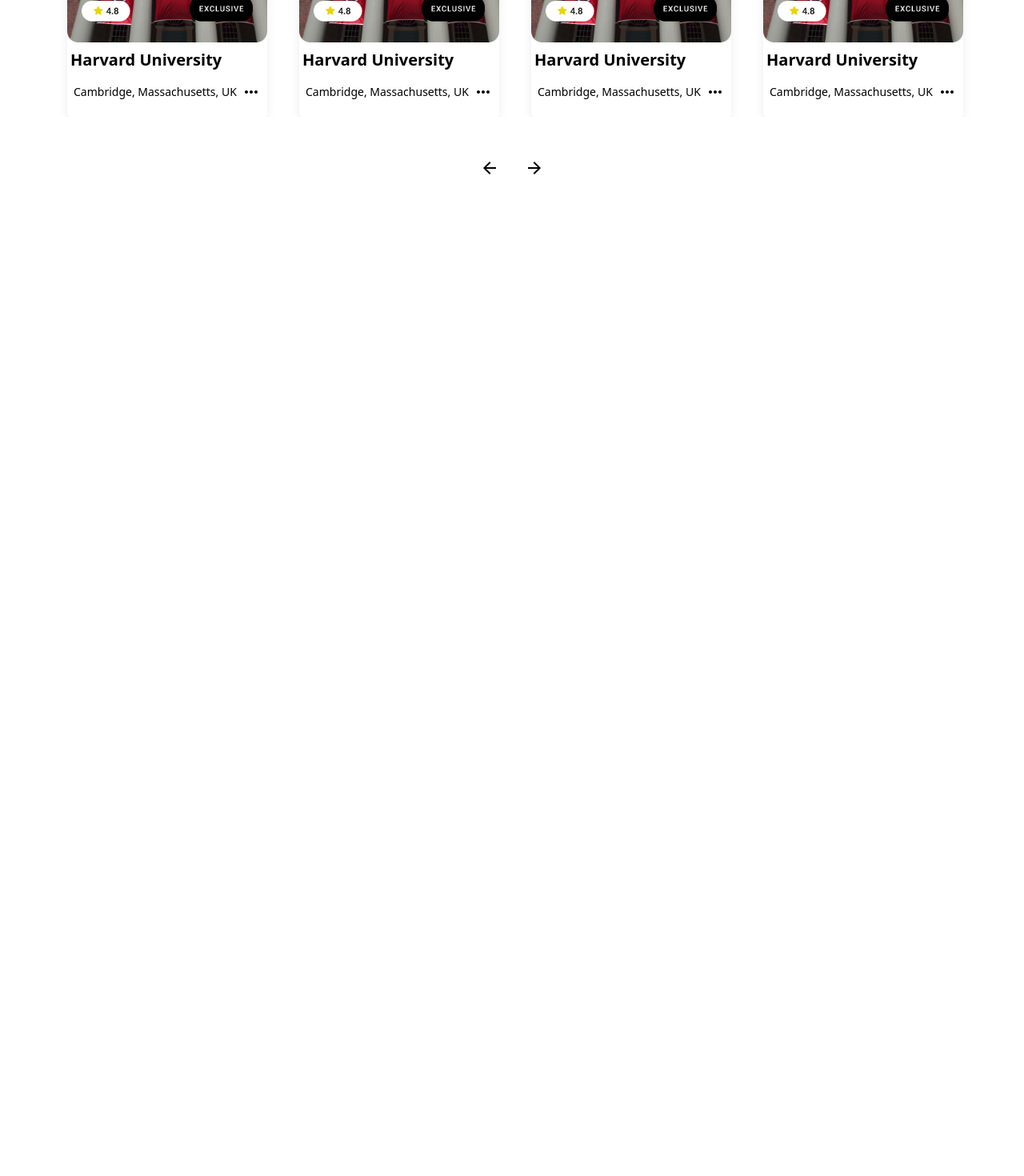
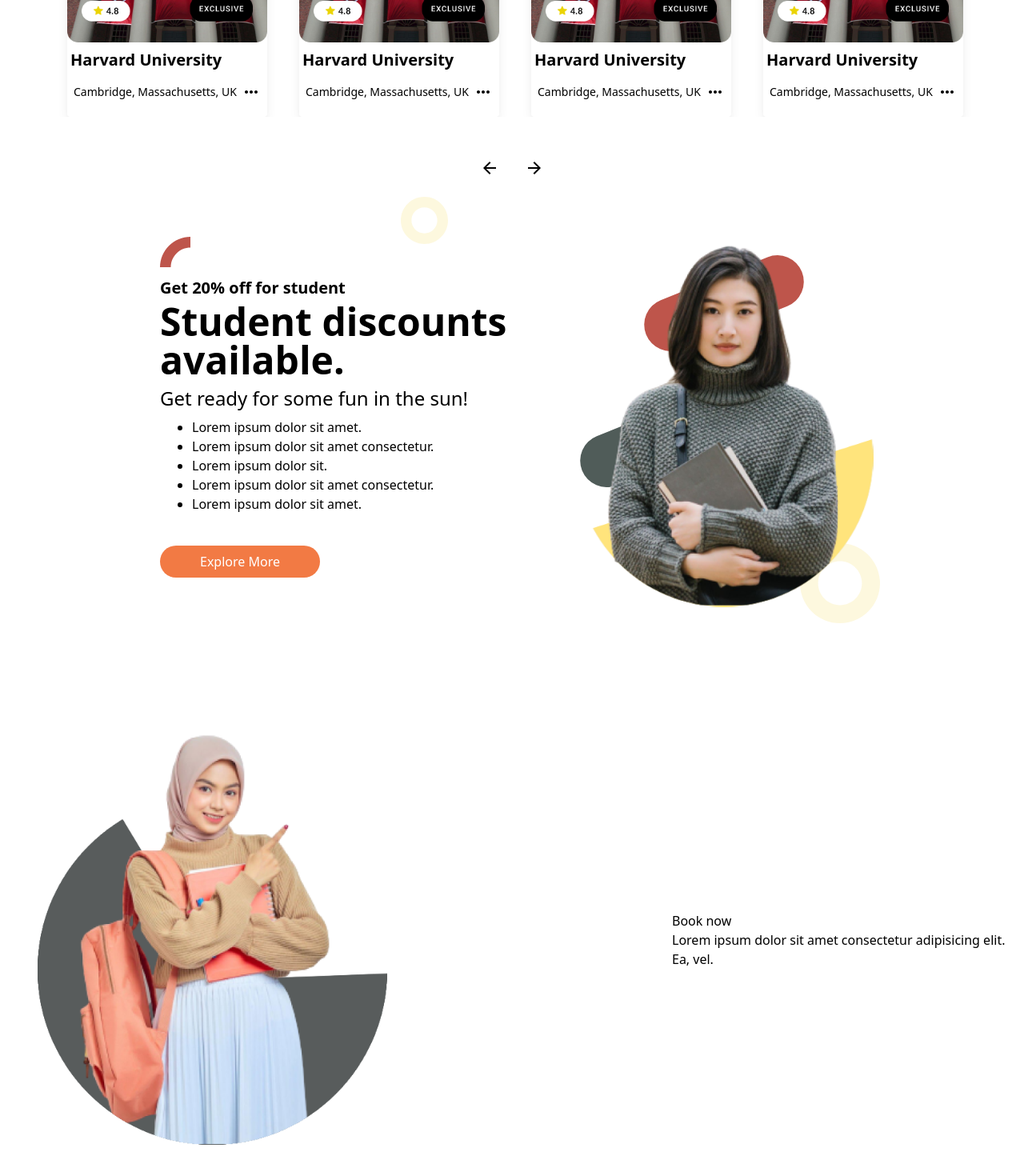
Before and after one commit to BOSE-git/SkyGoal-Inc, a React (Create React App) app in the folder webtask/: page / in a window 1280 px wide. Shown: the part 2071-3541 px from the top of the page at 80% size. After the commit the page ends 3502 px from the top, so only its background shows below. Built offline with nearby package versions, Linux system fonts and the light colour scheme.

Commit message:
Discount page

```diff
--- a/webtask/src/App.js
+++ b/webtask/src/App.js
@@ -1,9 +1,11 @@
+import  Discount  from './components/Discount.jsx';
 import './App.css';
 import Destinations from './components/Destinations.jsx';
 
 import Header from './components/Header.jsx'
 import Home from './components/Home.jsx';
 import Review from './components/Review.jsx';
+import Book from './components/Book.jsx';
 
 function App() {
   return (
@@ -12,6 +14,8 @@
       <Home />
       <Review />
       <Destinations/>
+      <Discount/>
+      <Book/>
     </div>
   );
 }
--- /dev/null
+++ b/webtask/src/components/Book.jsx
@@ -0,0 +1,23 @@
+
+import girl2 from './assets/girlwithcircle2.png';
+import React from 'react'
+
+const Book = () => {
+    return (
+        <div className='grid grid-cols-1 md:grid-cols-2 w-full mt-[10rem]'>
+            <div className="left-review relative flex flex-col justify-center items-center">
+                <div className="girl2">
+                    <img className='w-[80%]' src={girl2} alt="Girl" />
+                </div>
+            </div>
+            <div className="right-review flex relative flex-col justify-center lg:ml-[200px] md:ml-[100px] sm:ml-[200px]">
+                <div className="booking">
+                    <h1>Book now</h1>
+                    <p>Lorem ipsum dolor sit amet consectetur adipisicing elit. Ea, vel.</p>
+                </div>
+            </div>
+        </div>
+    )
+}
+
+export default Book
--- a/webtask/src/components/Destinations.jsx
+++ b/webtask/src/components/Destinations.jsx
@@ -17,10 +17,11 @@
     setCurrentIndex((prevIndex) => (prevIndex === 0 ? destinationsArray.length - 1 : prevIndex - 1));
   };
 
+
   return (
-    <div className="relative">
+    <div className="relative" >
       <h1 className="text-3xl mx-20 mt-[200px] mb-[50px]" >Our Destinations</h1>
-      <div className="mb-[2000px] mx-16 flex overflow-hidden relative">
+      <div className=" mx-16 flex overflow-hidden relative">
         <div
           className="flex transition-transform duration-500 ease-in-out transform"
           style={{
--- /dev/null
+++ b/webtask/src/components/Discount.jsx
@@ -0,0 +1,45 @@
+import React from 'react';
+import girl from './assets/girlwithcircle.png';
+
+const Discount = () => {
+    return (
+        <div className='grid grid-cols-1 md:grid-cols-2 w-full mt-[10rem]'>
+            <div className="left-discount flex relative flex-col justify-center lg:ml-[200px] md:ml-[100px] sm:ml-[200px]">
+                <svg className='absolute top-[-10px]'
+                    xmlns="http://www.w3.org/2000/svg" width="38" height="38" viewBox="0 0 38 38" fill="none">
+                    <path d="M8.61466e-06 38C9.48718e-06 33.0098 0.982913 28.0684 2.89259 23.458C4.80227 18.8476 7.60133 14.6586 11.13 11.1299C14.6586 7.60131 18.8477 4.80225 23.458 2.89257C28.0684 0.98289 33.0098 -7.73478e-06 38 -6.64413e-06L38 13.4895C34.7812 13.4895 31.594 14.1235 28.6202 15.3552C25.6465 16.587 22.9445 18.3924 20.6685 20.6684C18.3924 22.9445 16.587 25.6465 15.3552 28.6202C14.1235 31.594 13.4895 34.7812 13.4895 38L8.61466e-06 38Z" fill="#BE554B" />
+                </svg>
+                <svg className='absolute top-[-60px] right-[80px]'
+                    xmlns="http://www.w3.org/2000/svg" width="59" height="59" viewBox="0 0 59 59" fill="none">
+                    <path fill-rule="evenodd" clip-rule="evenodd" d="M29.5 59C45.7924 59 59 45.7924 59 29.5C59 13.2076 45.7924 0 29.5 0C13.2076 0 0 13.2076 0 29.5C0 45.7924 13.2076 59 29.5 59ZM29.5 45.6548C38.422 45.6548 45.6548 38.422 45.6548 29.5C45.6548 20.578 38.422 13.3452 29.5 13.3452C20.578 13.3452 13.3452 20.578 13.3452 29.5C13.3452 38.422 20.578 45.6548 29.5 45.6548Z" fill="#F8E27E" fill-opacity="0.25" />
+                </svg>
+                <p className='text-xl my-1 font-semibold'>Get 20% off for student</p>
+                <h1 className='text-5xl font-semibold'>Student discounts available.</h1>
+                <h2 className='text-2xl my-2'>Get ready for some fun in the sun!</h2>
+
+                <ul className='list-disc ml-10'>
+                    <li>Lorem ipsum dolor sit amet.</li>
+                    <li>Lorem ipsum dolor sit amet consectetur.</li>
+                    <li>Lorem ipsum dolor sit.</li>
+                    <li>Lorem ipsum dolor sit amet consectetur.</li>
+                    <li>Lorem ipsum dolor sit amet.</li>
+                </ul>
+                <button className='bg-button text-white rounded-full w-[200px] py-2 mt-10'>Explore More</button>
+            </div>
+            <div className="right-discount relative flex flex-col justify-center items-center">
+                <div className="girlimage relative">
+                    <img className='w-[80%]' src={girl} alt="Girl" />
+                    <div className="shape w-[210px] h-[66px] bg-[#BE554B] rounded-full absolute top-[40px] right-[170px] -z-10" style={{ transform: 'rotate(-21.962deg)' }}></div>
+                    <div className="shape w-[210px] h-[66px] bg-[#505C59] rounded-full absolute top-[210px] right-[250px] -z-10" style={{ transform: 'rotate(-21.962deg)' }}></div>
+                    <svg className='absolute bottom-[-20px] right-[80px] -z-10'
+                        xmlns="http://www.w3.org/2000/svg" width="100" height="100" viewBox="0 0 59 59" fill="none">
+                        <path fill-rule="evenodd" clip-rule="evenodd" d="M29.5 59C45.7924 59 59 45.7924 59 29.5C59 13.2076 45.7924 0 29.5 0C13.2076 0 0 13.2076 0 29.5C0 45.7924 13.2076 59 29.5 59ZM29.5 45.6548C38.422 45.6548 45.6548 38.422 45.6548 29.5C45.6548 20.578 38.422 13.3452 29.5 13.3452C20.578 13.3452 13.3452 20.578 13.3452 29.5C13.3452 38.422 20.578 45.6548 29.5 45.6548Z" fill="#F8E27E" fill-opacity="0.25" />
+                    </svg>
+                </div>
+            </div>
+
+        </div>
+    );
+}
+
+export default Discount;
--- a/webtask/src/components/Home.jsx
+++ b/webtask/src/components/Home.jsx
@@ -2,8 +2,9 @@
 import boywithcircle from './assets/boywithcircle.png';
 
 const Home = () => {
+
     return (
-        <div className='grid grid-cols-1 md:grid-cols-2  mt-[8rem] w-full '>
+        <div className='grid grid-cols-1 md:grid-cols-2  mt-[8rem] w-full'>
             <div className="left-home  relative lg:mx-[8rem] md:mx-[2rem]">
                 <svg className='absolute'
                     xmlns="http://www.w3.org/2000/svg" width="64" height="64" viewBox="0 0 64 64" fill="none">
--- a/webtask/src/components/Review.jsx
+++ b/webtask/src/components/Review.jsx
@@ -2,6 +2,7 @@
 import avatar from './assets/avatar.png';
 
 const Review = () => {
+
     return (
         <div className='grid grid-cols-1 md:grid-cols-2 w-full mt-[10rem]'>
             <div className="left-review relative flex flex-col justify-center items-center">
```
Also changed, not shown: webtask/src/components/assets/girlwithcircle.png (added), webtask/src/components/assets/girlwithcircle2.png (added).
